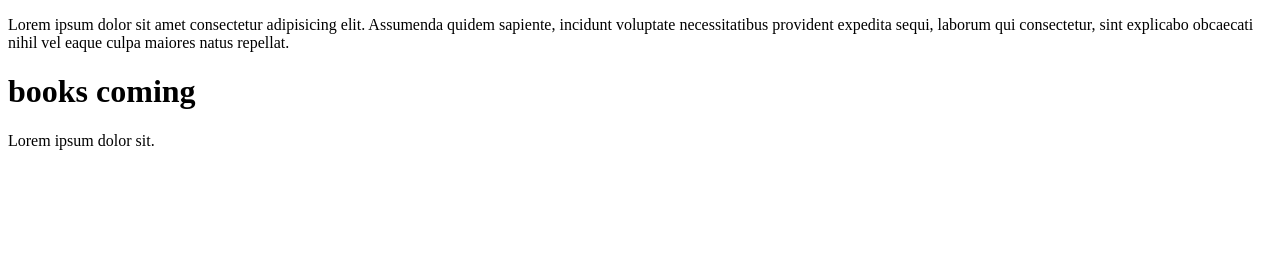
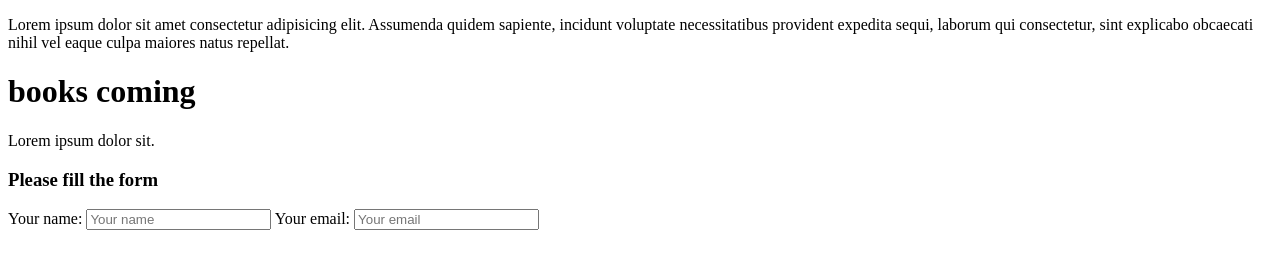
Before and after one commit to hoquez/HTML, a plain HTML site: page index.html in a window 1280 px wide. Drawn offline with Linux system fonts and the light colour scheme.

Commit message:
class four

```diff
--- a/index.html
+++ b/index.html
@@ -17,5 +17,14 @@
     </div>
     <h1>books coming</h1>
     <p>Lorem ipsum dolor sit.</p>
+    <h3>Please fill the form</h3>
+    <form action="">
+      <label for="name"
+        >Your name: <input id="name" type="text" placeholder="Your name"
+      /></label>
+      <label for="email"
+        >Your email: <input id="email" placeholder="Your email" type="email"
+      /></label>
+    </form>
   </body>
 </html>
```
